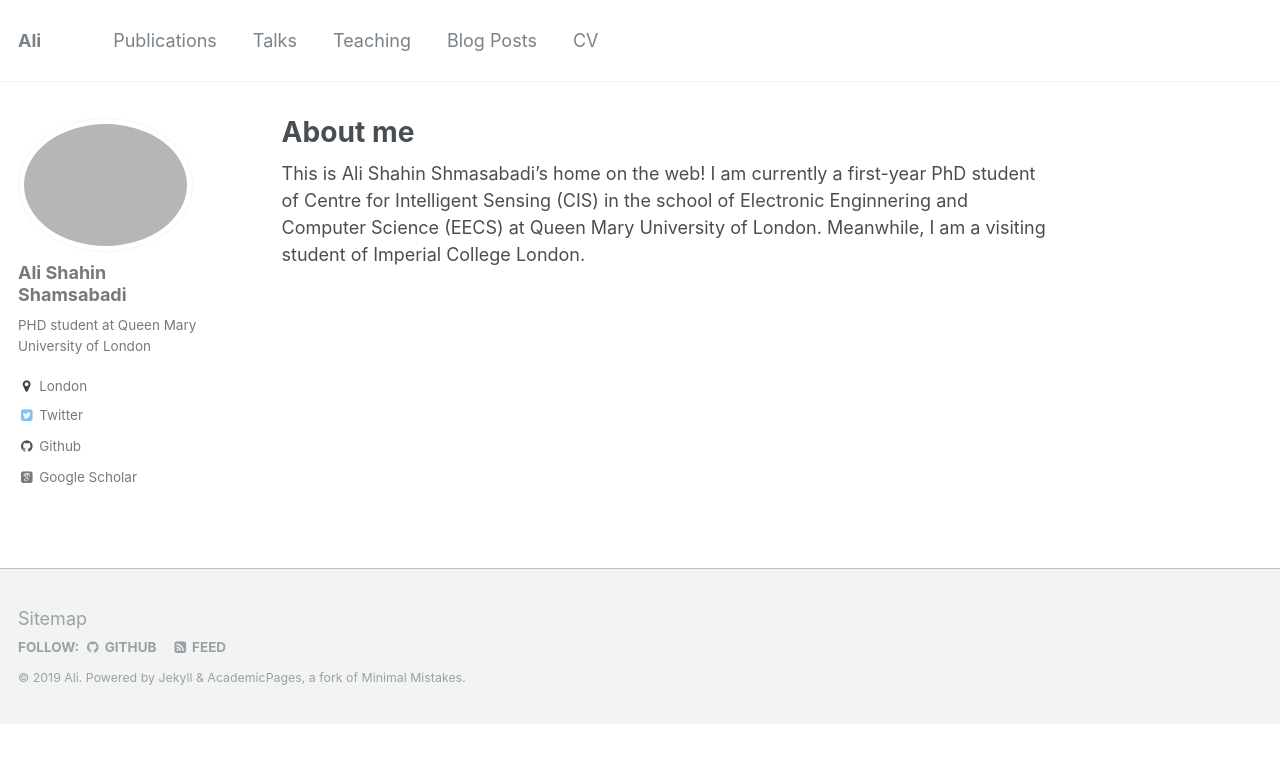
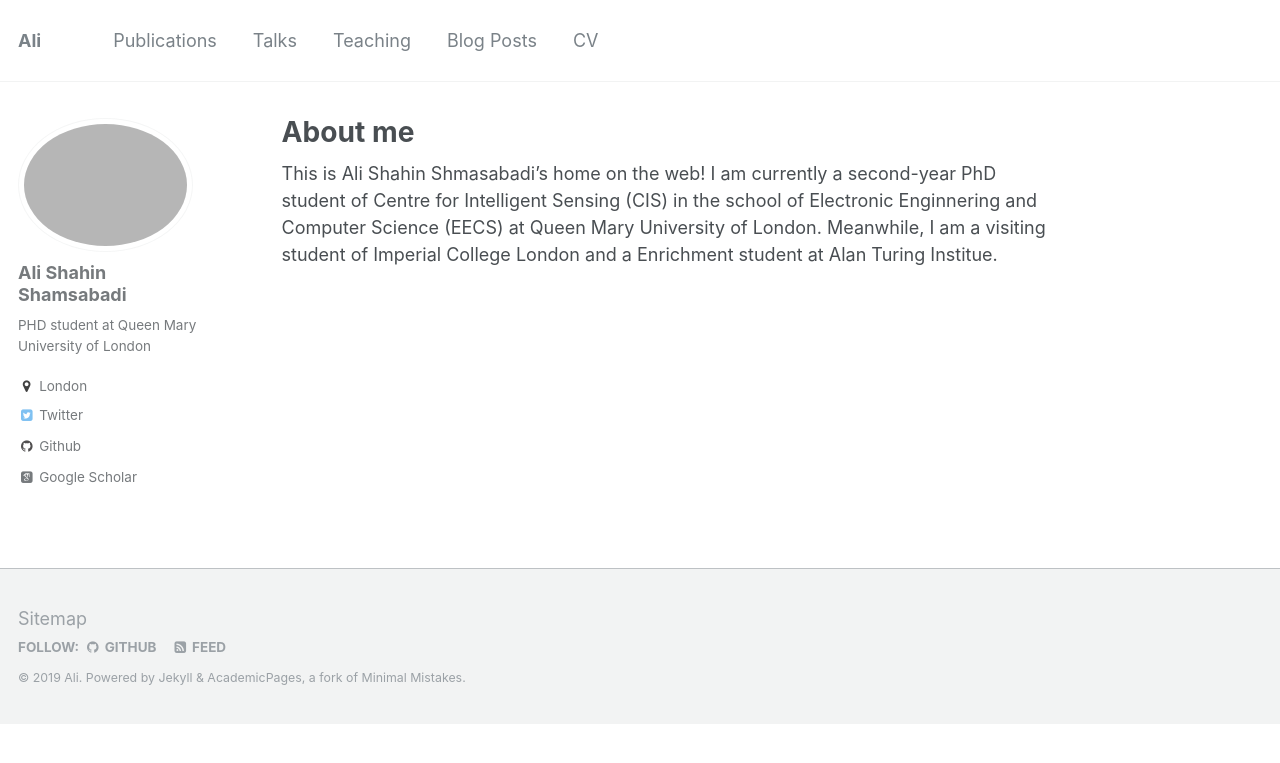
Before and after one commit to AliShahin/AliShahin.github.io, a Jekyll site: the page built from _pages/about.md, in a window 1280 px wide. Shown: the top 763 px of the page. Built offline with Jekyll 4.4.1, drawn with Linux system fonts in a browser that asks for light colours; some web fonts are replaced.

Commit message:
update about.md

```diff
--- a/_pages/about.md
+++ b/_pages/about.md
@@ -9,4 +9,4 @@ redirect_from:
 ---
 
 This is Ali Shahin Shmasabadi's home on the web!
-I am currently a first-year PhD student of Centre for Intelligent Sensing (CIS) in the school of Electronic Enginnering and Computer Science (EECS) at Queen Mary University of London. Meanwhile, I am a visiting student of Imperial College London.
+I am currently a second-year PhD student of Centre for Intelligent Sensing (CIS) in the school of Electronic Enginnering and Computer Science (EECS) at Queen Mary University of London. Meanwhile, I am a visiting student of Imperial College London and a Enrichment student at Alan Turing Institue.
```
